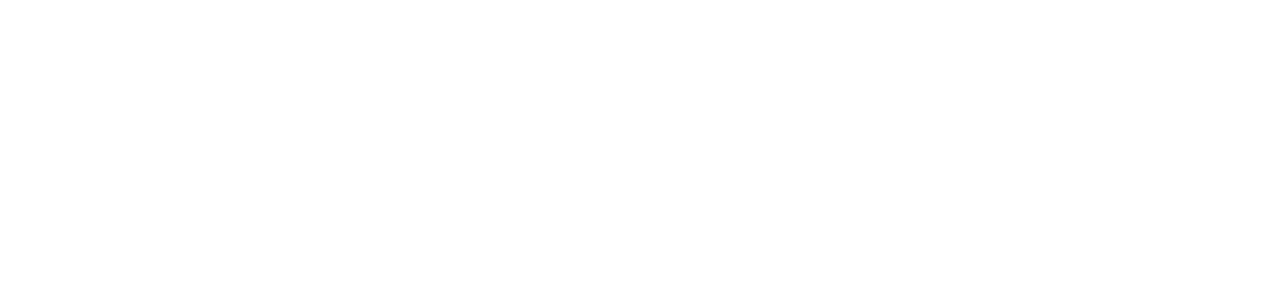
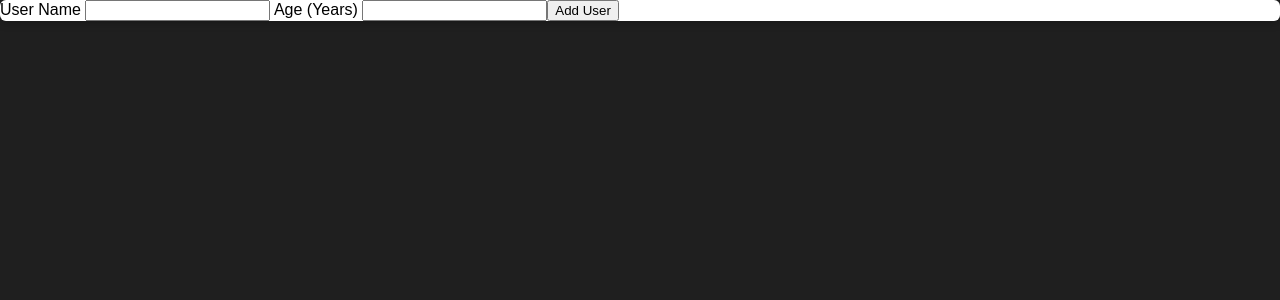
Before and after one commit to Changwhi/React-review-core, a React (Create React App) app: page / in a window 1280 px wide. Shown: the top 300 px of the page. Built offline with nearby package versions, Linux system fonts and the light colour scheme.

Commit message:
add simple user input section

```diff
--- a/src/App.js
+++ b/src/App.js
@@ -1,10 +1,11 @@
 import React from 'react';
+import AddUser from './Users/AddUser';
 
 
 function App() {
   return (
     <div>
-
+        <AddUser />
     </div>
   );
 }
--- /dev/null
+++ b/src/UI/Card.js
@@ -0,0 +1,13 @@
+import React from "react";
+import Styles from "./Card.module.css";
+
+
+const Card = props => {
+    return (
+        <div className={Styles.card}>
+            {props.children}
+        </div>
+    );
+};
+
+export default Card;
--- /dev/null
+++ b/src/UI/Card.module.css
@@ -0,0 +1,5 @@
+.card {
+    background: white;
+    box-shadow: 0 2px 8px rgba(0, 0, 0, 0.26);
+    border-radius: 6px;
+}
--- /dev/null
+++ b/src/Users/AddUser.js
@@ -0,0 +1,25 @@
+import React from "react";
+import Card from "../UI/Card.js";
+
+const AddUser = props => {
+    const addUserHandler = (event) => {
+        event.preventDefault();
+    };
+
+    return (
+    <Card>
+    <form onSubmit={addUserHandler}>
+        <label htmlFor='username'> User Name </label>
+        <input id='username' type="text"/>
+        <label htmlFor='username'> Age (Years) </label>
+        <input id='age' type="number"/>
+        <button type="submit"> Add User </button>
+    </form>
+    </Card>
+    )
+};
+
+
+
+
+export default AddUser;
--- a/src/index.css
+++ b/src/index.css
@@ -4,6 +4,7 @@
 
 html {
   font-family: sans-serif;
+  background:#1f1f1f;
 }
 
 body {
```
